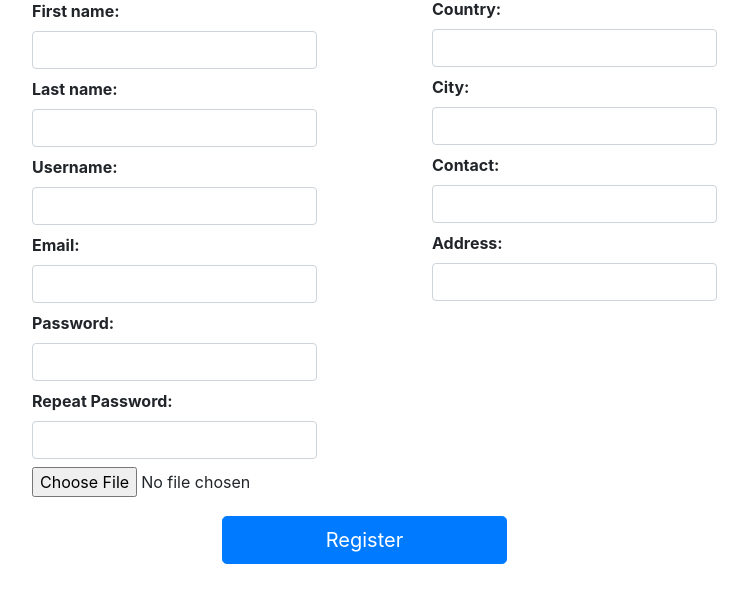
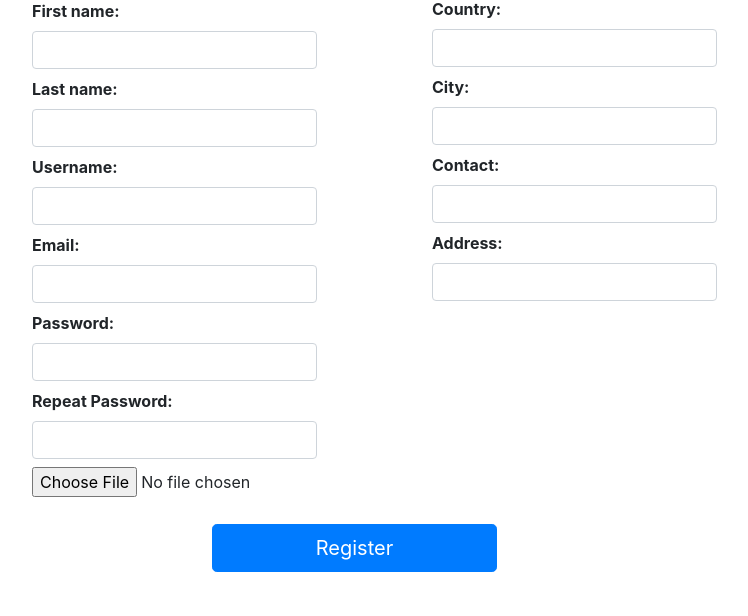
Before and after one commit to garikes/online_market, a Flask app: page /customer/register in a window 1280 px wide. Shown: the part 184-800 px from the top of the page, without its empty margins (413-1161 px from the left). Run offline with Flask 2, Linux system fonts and the light colour scheme; some libraries are stand-ins or nearby versions.

Commit message:
Update Register page

```diff
--- a/shop/templates/customer/register.html
+++ b/shop/templates/customer/register.html
@@ -6,8 +6,8 @@
             <a href="{{ url_for('home') }}"><p class="page__back">Go back</p></a>
             <img class="mb-4" src="../../static/icons/shopping-cart.png" alt="" width="72" height="72">
             <h1 class="h3 mb-3 fw-normal">Register</h1>
-            {{ form.csrf_token }}
             <form method="post" style="margin-left: 60px">
+                {{ form.csrf_token }}
                 <div class="form-floating" style="text-align: left; margin-left: 380px; width: 285px">
                     {{ render_field(form.first_name, class="form-control") }}
                     {{ render_field(form.last_name, class="form-control") }}
@@ -23,10 +23,7 @@
                     {{ render_field(form.city, class="form-control") }}
                     {{ render_field(form.contact,class="form-control") }}
                     {{ render_field(form.address,class="form-control") }}
-                </div>
-
-                <div style="margin-top: 215px; margin-left: 570px; width: 285px">
-                    <input class="w-100 btn btn-lg btn-primary" type="submit" value="Register">
+                    {{ form.submit(class="w-100 btn btn-lg btn-primary ",style="margin-top: 215px; margin-left:-220px; width: 285px") }}
                 </div>
             </form>
         </main>
```
Also changed, not shown: shop/myshop.db.
